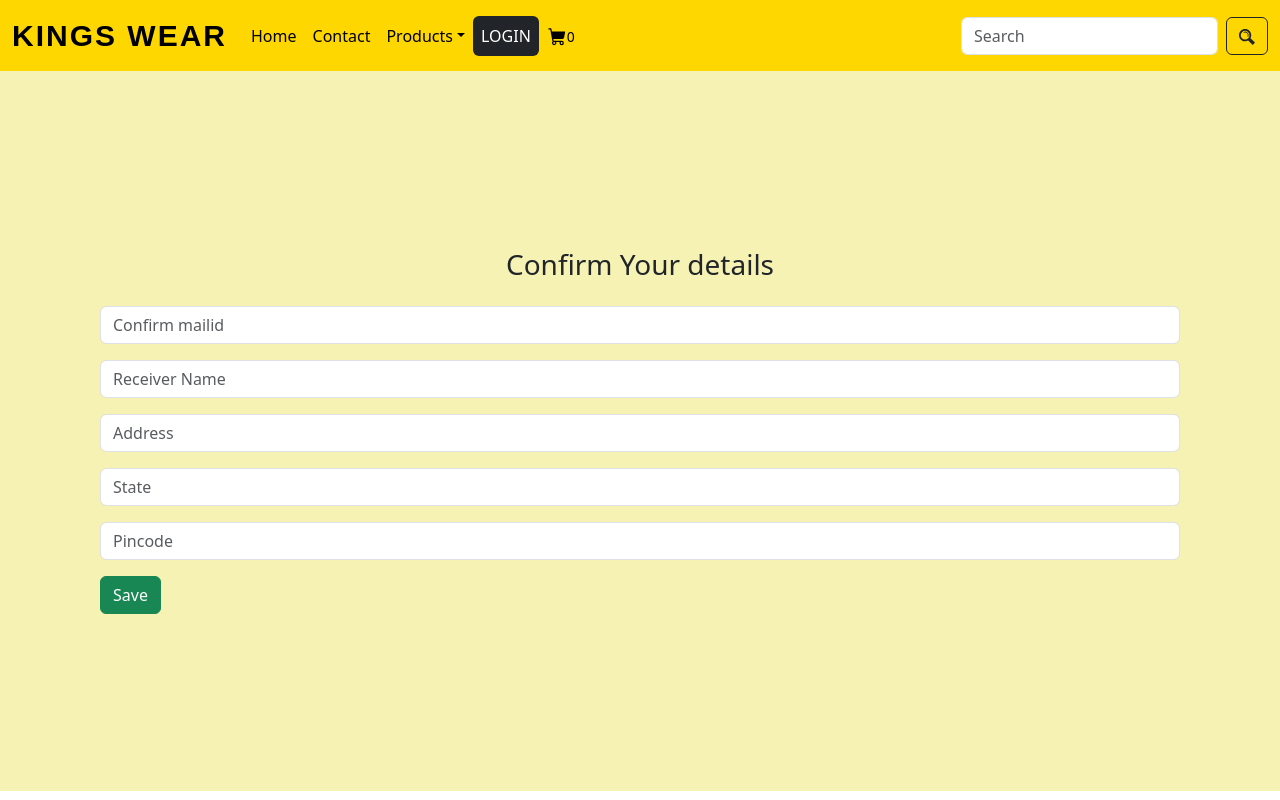
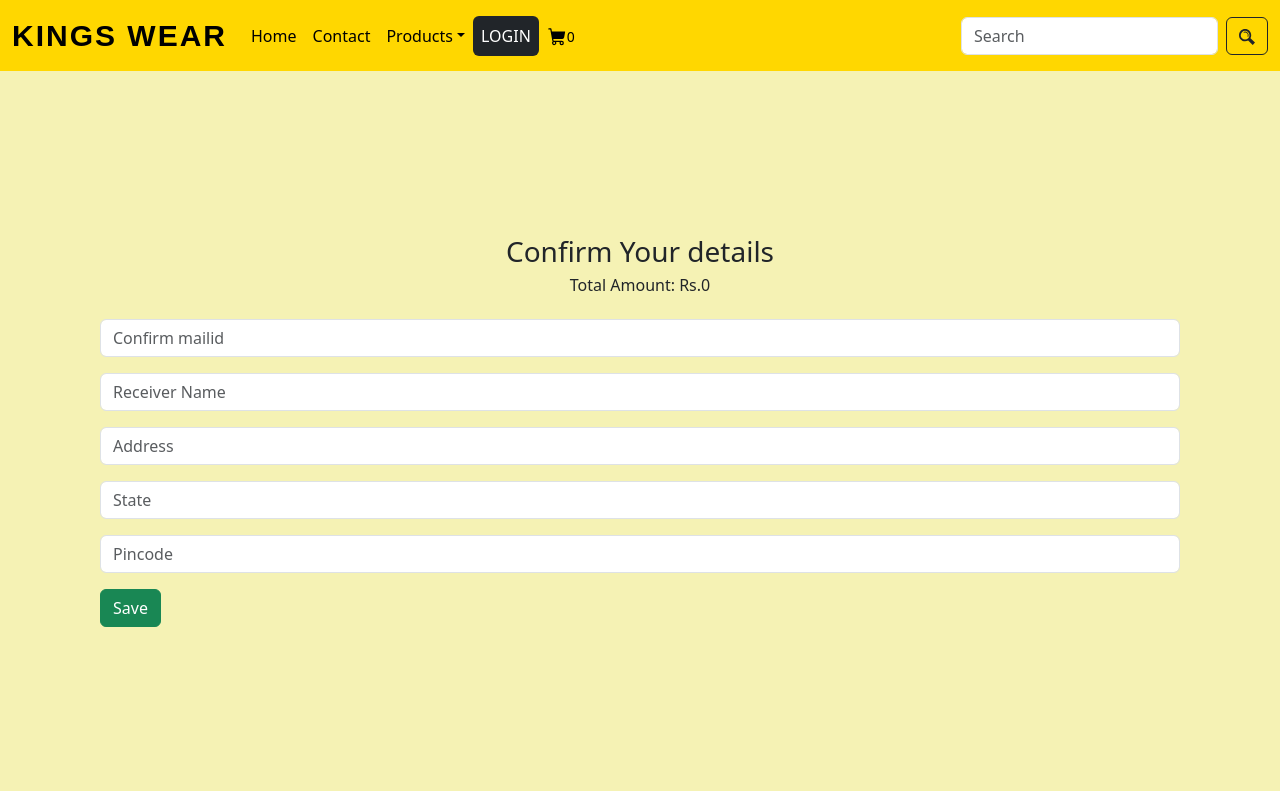
Before and after one commit to Johnkevincsjk/E-commerce_FE, a React (Create React App) app: page /confirmdetails in a window 1280 px wide. Built offline with nearby package versions, Linux system fonts and the light colour scheme; a web font is replaced by a local one.

Commit message:
total payment has been updated in the components

```diff
--- a/src/Components/Pages/Addresspage/AddressPage.jsx
+++ b/src/Components/Pages/Addresspage/AddressPage.jsx
@@ -13,6 +13,10 @@ export default function AdressPage() {
     const navi = useNavigate()
 
     const isLogin = useSelector((state) => state.Auth.isLoggedin)
+    const cartItems = useSelector((state) => state.cart);
+
+    // Calculate the total amount by summing up 'tot_amt' for each item in the cart
+    const totalAmount = cartItems.reduce((total, item) => total + item.tot_amt, 0);
 
     const { handleBlur, handleChange, handleSubmit, values, resetForm, touched, errors } = useFormik({
         initialValues: {
@@ -28,11 +32,11 @@ export default function AdressPage() {
             try {
                 const update_data = await axios.post(`${process.env.REACT_APP_PRODUCT_API}/buy/buydetails`, values)
 
-                console.log(update_data)
+
                 if (isLogin === true) {
                     if (update_data.data.success === true) {
-                        toast.success("Order placed successfully")
-                        navi('/')
+                        toast("Details saved")
+                        navi('/Payment')
                     }
                 } else {
                     toast.error('Something went wrong')
@@ -53,6 +57,7 @@ export default function AdressPage() {
             <NavBar />
             <div className='userdetails_form'>
                 <h3>Confirm Your details</h3>
+                <h6>Total Amount: Rs.{totalAmount}</h6>
                 <form onSubmit={handleSubmit} className='text-start w-100'>
 
 
--- a/src/Components/Pages/CartsPage/Carts.jsx
+++ b/src/Components/Pages/CartsPage/Carts.jsx
@@ -41,7 +41,7 @@ export default function () {
                         display_cart.map((items, index) => {
                             console.log(items)
                             return (
-                                <div className="">
+                                <div>
 
                                     <div className='col-12 m-1'>
 
--- a/src/Components/Pages/Single_product/Single_product.jsx
+++ b/src/Components/Pages/Single_product/Single_product.jsx
@@ -39,13 +39,14 @@ export default function Single_product() {
     const handleAddToCart = () => {
 
         if (is_loggedin) {
+            const tot_amt = add_amount
             dispatch(addTocart({
                 img: view_pro.img,
                 title: view_pro.title,
                 price: view_pro.price,
                 off: view_pro.off,
                 qtn: count,
-                tot_amt: add_amount
+                tot_amt
 
             }));
             if (!isactiveCart) {
```
